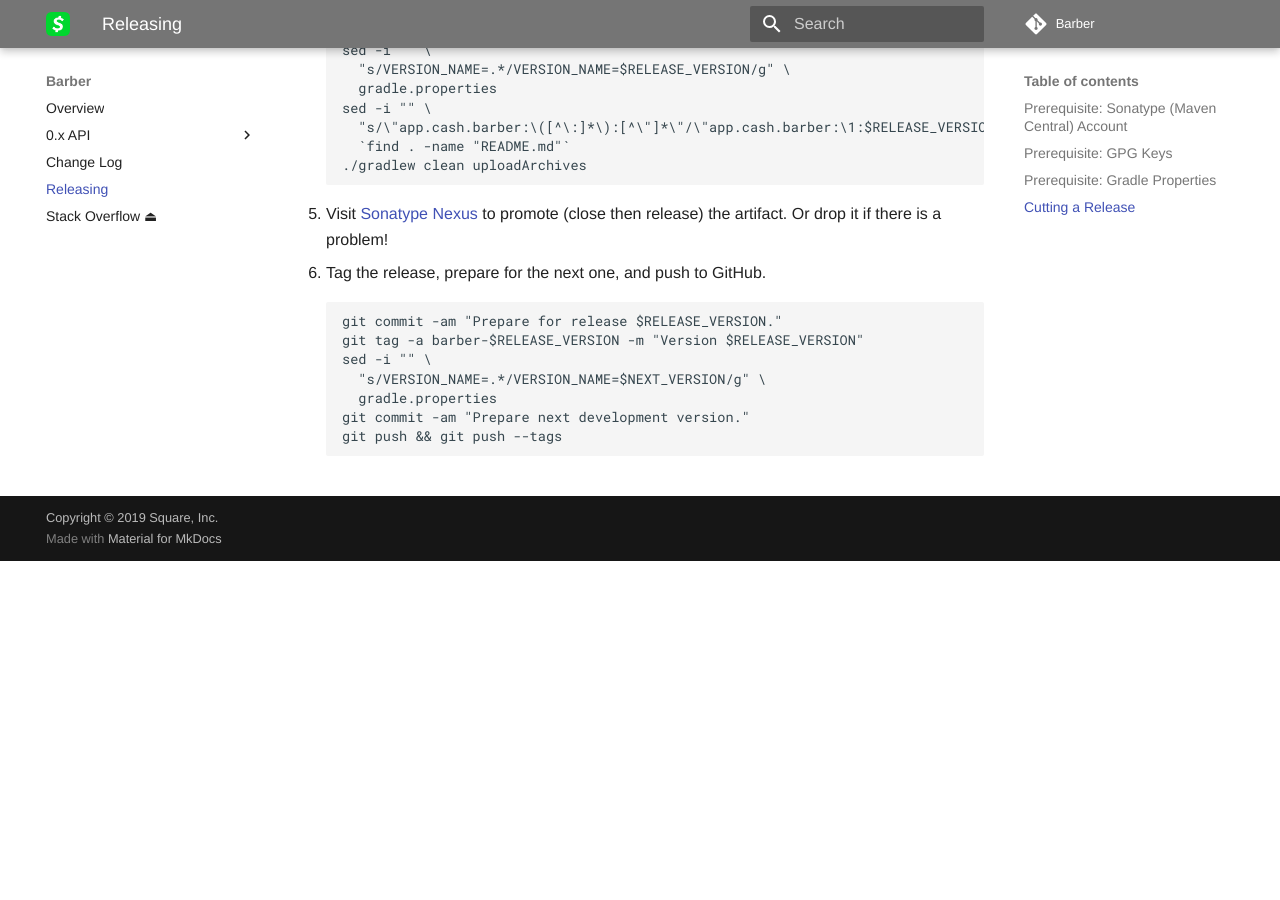
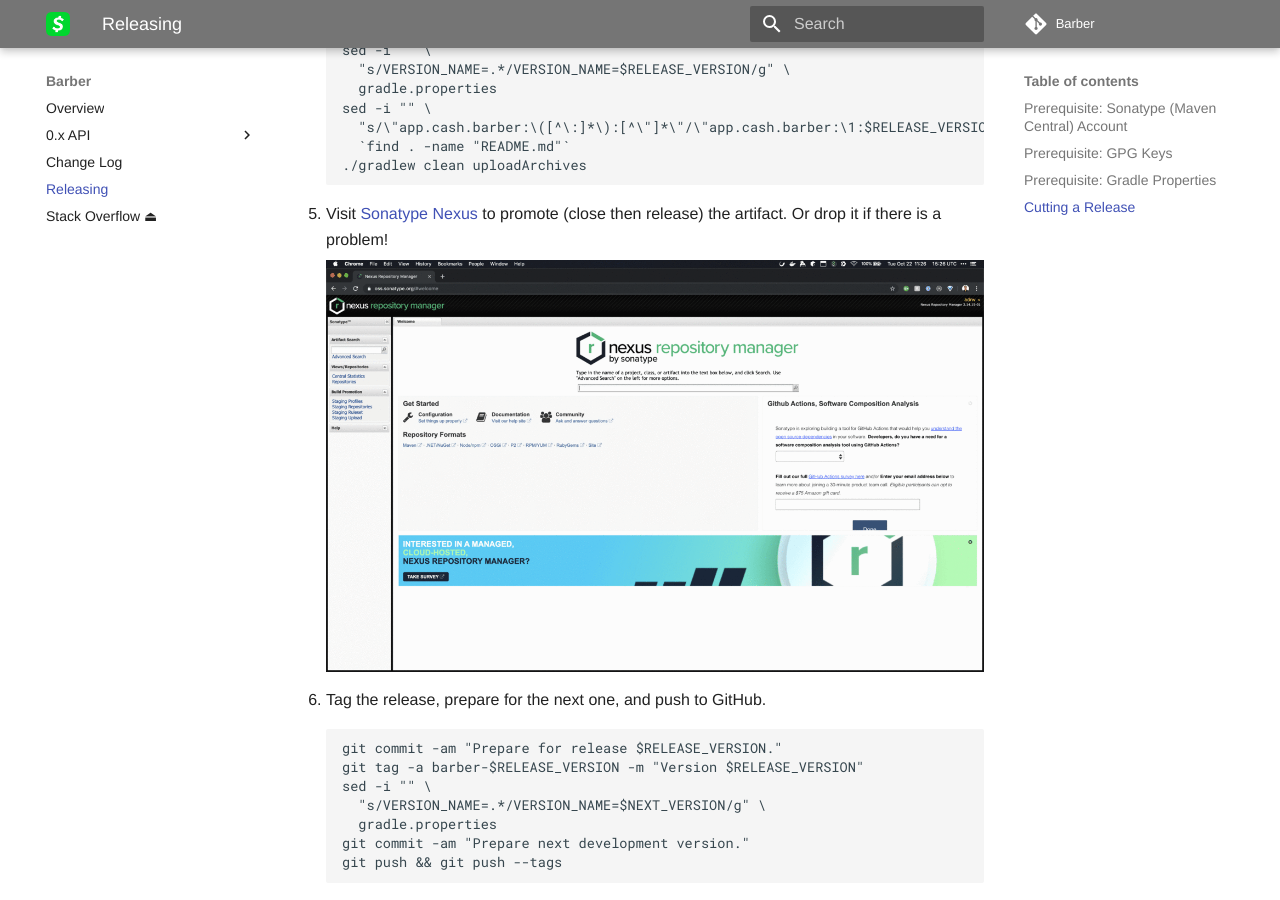
Before and after one commit to cashapp/barber, an MkDocs documentation site: the page built from docs/releasing.md, in a window 1280 px wide and 900 px high, scrolled down 1517 px. Built offline with MkDocs 1.6.1 and Material for MkDocs 9.7.7, drawn with Linux system fonts in a browser that asks for light colours; some web fonts are replaced; comment, search, counter and statistics services are not loaded; before the commit the page ends 2078 px from its top, so only the background shows below that.

Commit message:
Add tutorial on sonatype releases to releasing docs

````diff
--- a/docs/releasing.md
+++ b/docs/releasing.md
@@ -86,8 +86,9 @@ Cutting a Release
     ./gradlew clean uploadArchives
     ```
 
-5. Visit [Sonatype Nexus][sonatype_nexus] to promote (close then release) the artifact. Or drop it
-   if there is a problem!
+5. Visit [Sonatype Nexus][sonatype_nexus] to promote (close then release) the artifact. Or drop it if there is a problem!
+
+    ![Sonatype Release](/img/sonatype-release.gif)
 
 6. Tag the release, prepare for the next one, and push to GitHub.
 
@@ -101,5 +102,5 @@ Cutting a Release
     git push && git push --tags
     ```
 
- [sonatype_issues]: https://issues.sonatype.org/
- [sonatype_nexus]: https://oss.sonatype.org/
+[sonatype_issues]: https://issues.sonatype.org/
+[sonatype_nexus]: https://oss.sonatype.org/
````
Also changed, not shown: docs/img/sonatype-release.gif (added).
